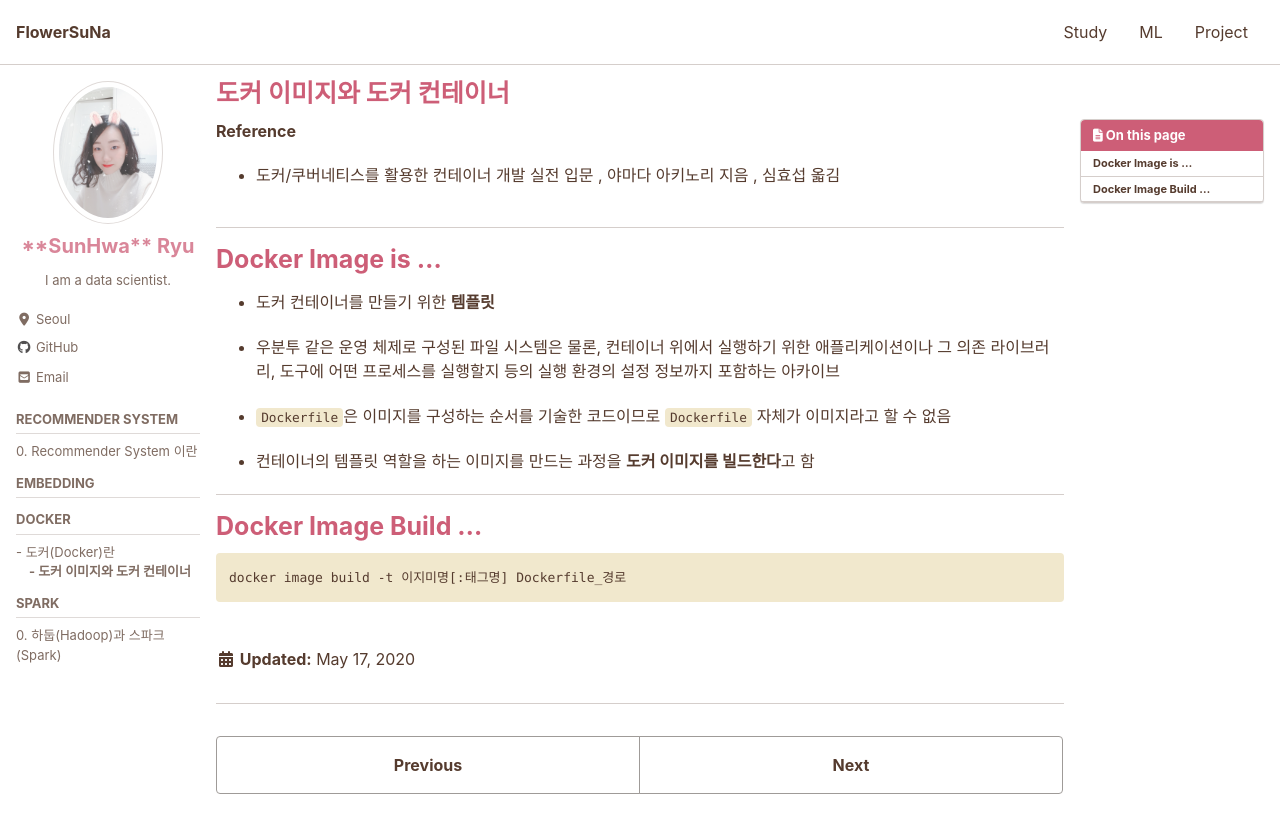
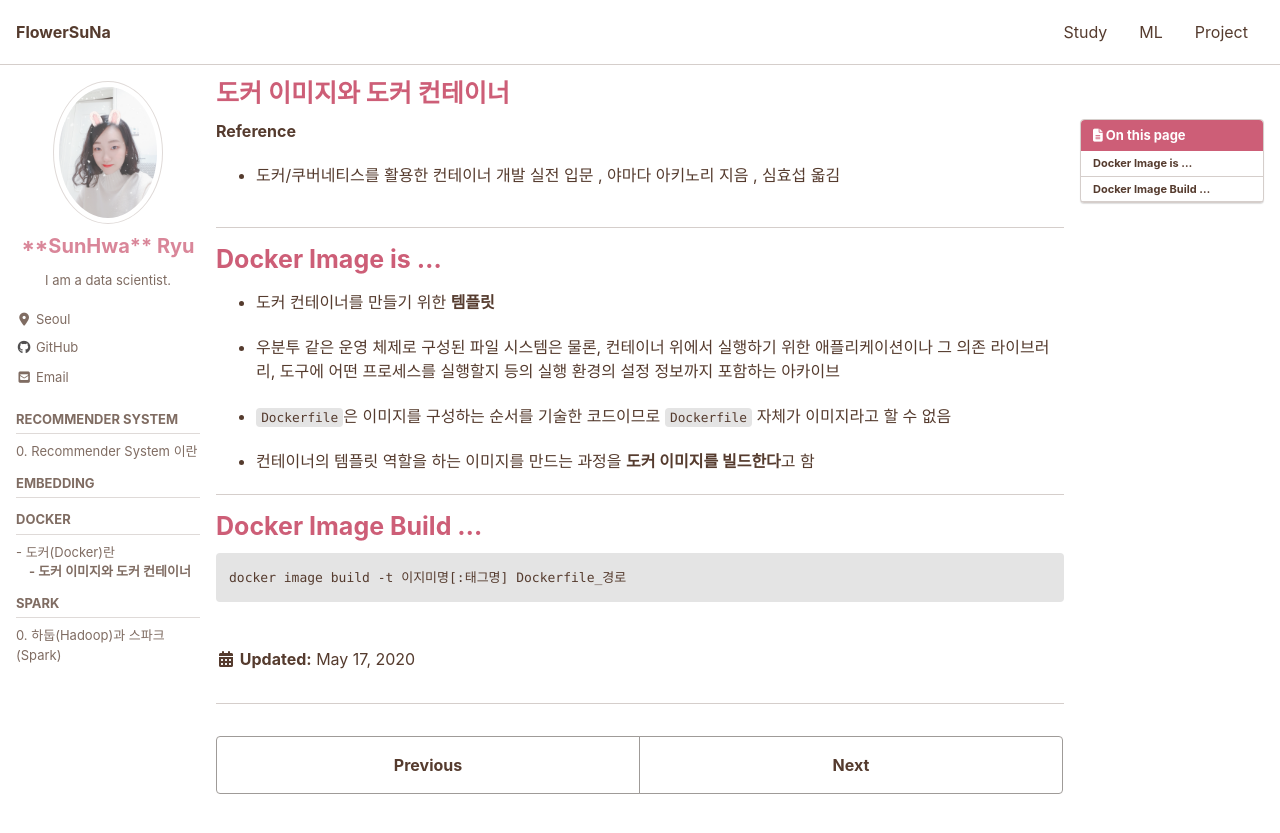
Before and after one commit to MinPinSunHwa/suna.github.io, a Jekyll site: the page built from _study/docker/1_image_and_container.md, in a window 1280 px wide and 900 px high. Shown: the top 833 px of the window. Built offline with Jekyll 4.4.1, drawn with Linux system fonts in a browser that asks for light colours; cached includes are drawn as plain includes; nearby versions of some CDN libraries.

Commit message:
Update code color

```diff
--- a/_sass/minimal-mistakes/skins/_contrast.scss
+++ b/_sass/minimal-mistakes/skins/_contrast.scss
@@ -13,7 +13,7 @@ $masthead-link-color: $text-color !default;
 $masthead-link-color-hover: $text-color !default;
 $navicon-link-color-hover: mix(#fff, $text-color, 80%) !default;
 
-$code-background-color: #f1e8cd !default;
+$code-background-color: #e4e4e4 !default;
 
 // $success-color: #3fa63f !default;
 // $warning-color: #d67f05 !default;
@@ -24,7 +24,7 @@ $code-background-color: #f1e8cd !default;
 //
 
 /* contrast syntax highlighting (base16) */
-$base00: #f1e8cd !default; // #000000 !default;
+$base00: #e4e4e4 !default; // #000000 !default;
 $base01: #a98f80 !default; // #242422 !default;
 $base02: #e8c7b8 !default; // #484844 !default;
 $base03: #6c6c66 !default;
```
